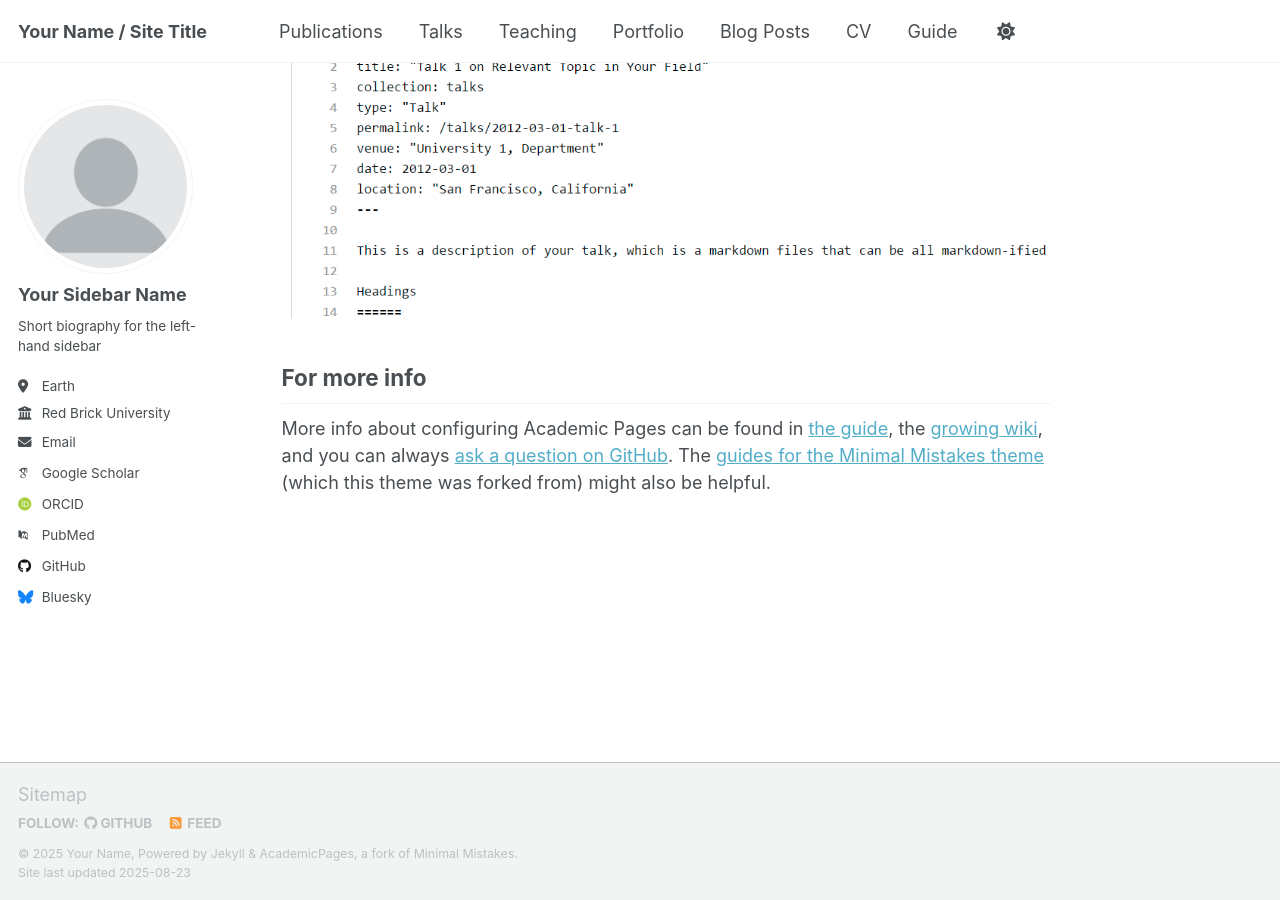
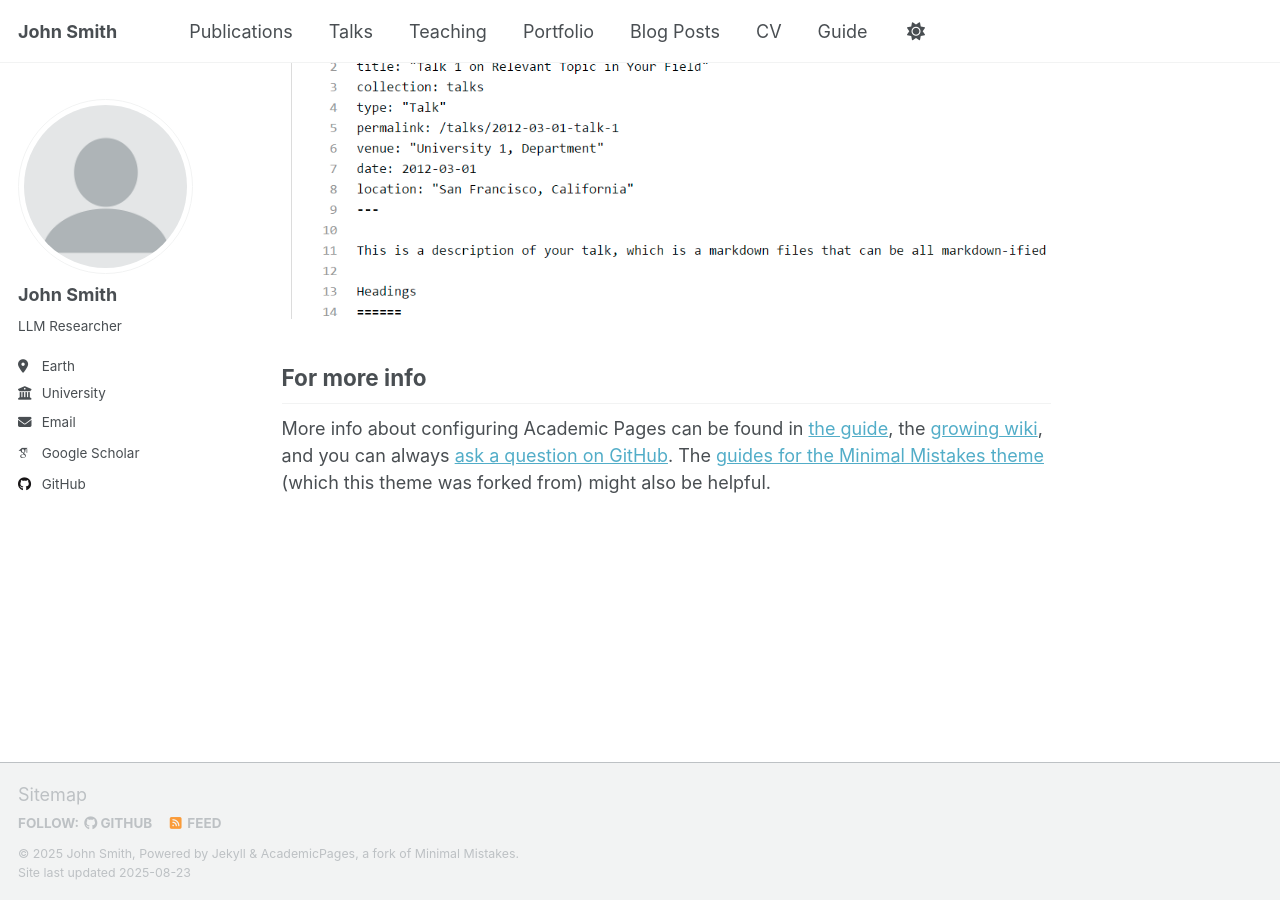
Before and after one commit to mcpbench-repos/My-Homepage, a Jekyll site: the page built from _pages/about.md, in a window 1280 px wide and 900 px high, scrolled down 2880 px. Built offline with Jekyll 4.4.1, drawn with Linux system fonts in a browser that asks for light colours; some web fonts are replaced; a script that is not in the unit is left out.

Commit message:
Update _config.yml

```diff
--- a/_config.yml
+++ b/_config.yml
@@ -8,14 +8,14 @@
 
 # Basic Site Settings
 locale                   : "en-US"
-site_theme               : "default" # Currently available options are "default", "air"
-title                    : "Your Name / Site Title"
+site_theme               : "default"
+title                    : "John Smith"
 title_separator          : "-"
-name                     : &name "Your Name"
-description              : &description "personal description"
-url                      : https://academicpages.github.io # the base hostname & protocol for your site e.g. "https://[your GitHub username].github.io" or if you already have some other page hosted on Github then use "https://[your GitHub username].github.io/[Your Repo Name]"
+name                     : &name "John Smith"
+description              : &description "A LLM Researcher"
+url                      : https://mcptest-user.github.io # the base hostname & protocol for your site e.g. "https://[your GitHub username].github.io" or if you already have some other page hosted on Github then use "https://[your GitHub username].github.io/[Your Repo Name]"
 baseurl                  : "" # the subpath of your site, e.g. "/blog"
-repository               : "academicpages/academicpages.github.io"
+repository               : "mcptest-user/My-Homepage"
 
 # Site Author - The following control what appear as part of the author content on the side bar.
 #               If a field is blank the icon and link will not appear, otherwise it will be shown.
@@ -23,23 +23,22 @@ repository               : "academicpages/academicpages.github.io"
 author:
   # Biographic information
   avatar           : "profile.png"
-  name             : "Your Sidebar Name"
+  name             : "John Smith"
   pronouns         : # example: "she/her"
-  bio              : "Short biography for the left-hand sidebar"
+  bio              : "LLM Researcher"
   location         : "Earth"
-  employer         : "Red Brick University"
+  employer         : "University"
   uri              : # URL
-  email            : "none@example.org"
+  email            : "john.smith@university.edu"
 
   # Academic websites
   academia         : # URL
   arxiv            : # URL - Update with the correct link to your profile
   googlescholar    : "https://scholar.google.com/citations?user=PS_CX0AAAAAJ"
-  inspire-hep      : # URL
   impactstory      : # URL
-  orcid            : "http://orcid.org/yourorcidurl"
+  orcid            :
   semantic         : # URL
-  pubmed           : "https://www.ncbi.nlm.nih.gov/pubmed/?term=john+snow"
+  pubmed           :
   researchgate     : # URL
   scopus           : # URL
 
@@ -47,13 +46,13 @@ author:
   bitbucket        : # Username - Update with your username on the site
   codepen          : # Username
   dribbble         : # Username
-  github           : "academicpages"
+  github           : "mcptest-user" # Username - Update with your username on the site
   kaggle           : # Username
   stackoverflow    : # User number or user number and name (i.e., use "1" or "1/jeff-atwood")
 
   # Social media
   artstation       : # Username
-  bluesky          : "bsky.app" # Replace this with you Bluesky username
+  bluesky          :  # Replace this with you Bluesky username
   facebook         : # Username
   flickr           : # Username
   foursquare       : # Username
```
